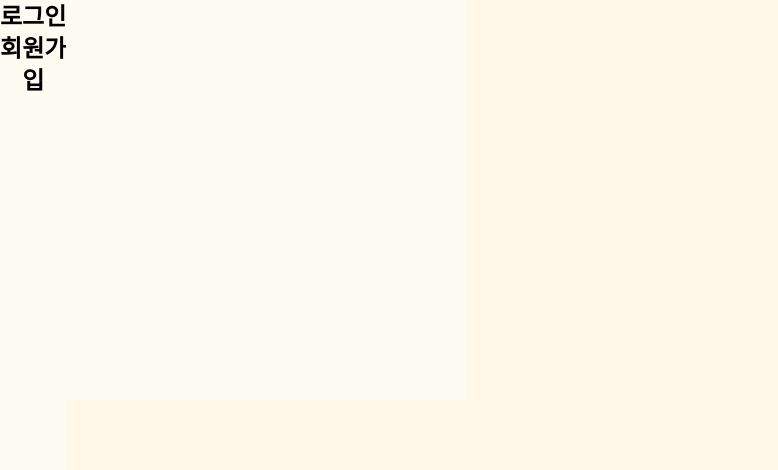
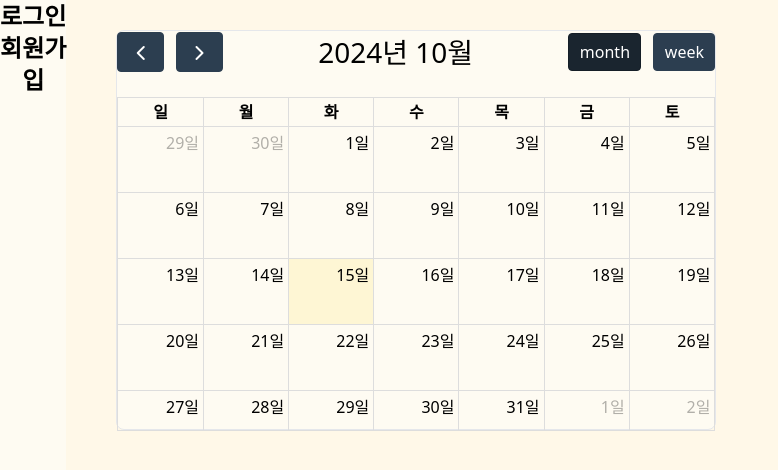
Before and after one commit to Sunjji/Sunjji, a Next.js app: page / in a window 1280 px wide. Shown: the top 470 px of the page, without its empty margins (0-778 px from the left). Built offline with nearby package versions, Linux system fonts and the light colour scheme; no server answers.

Commit message:
feat:달력 추가..다시... ㅈㅅ

```diff
--- a/app/(providers)/(root)/(home)/page.tsx
+++ b/app/(providers)/(root)/(home)/page.tsx
@@ -1,7 +1,28 @@
+"use client";
+
+import dayGridPlugin from "@fullcalendar/daygrid";
+import FullCalendar from "@fullcalendar/react";
+
 function HomePage() {
   return (
     <>
-      <div className="w-[400px] h-[400px] bg-point"></div>
+      <div className="mt-[30px] ml-[50px] rounded-[8px] w-[600px] h-[400px] border bg-point">
+        <FullCalendar
+          plugins={[dayGridPlugin]}
+          initialView="dayGridMonth"
+          height="400px"
+          headerToolbar={{
+            start: "prev next",
+            center: "title",
+            end: "dayGridMonth dayGridWeek",
+          }}
+          locale={"ko"}
+          events={[
+            { title: "Event 1", date: "2024-06-01" },
+            { title: "Event 2", date: "2024-06-07" },
+          ]}
+        />
+      </div>
     </>
   );
 }
```
